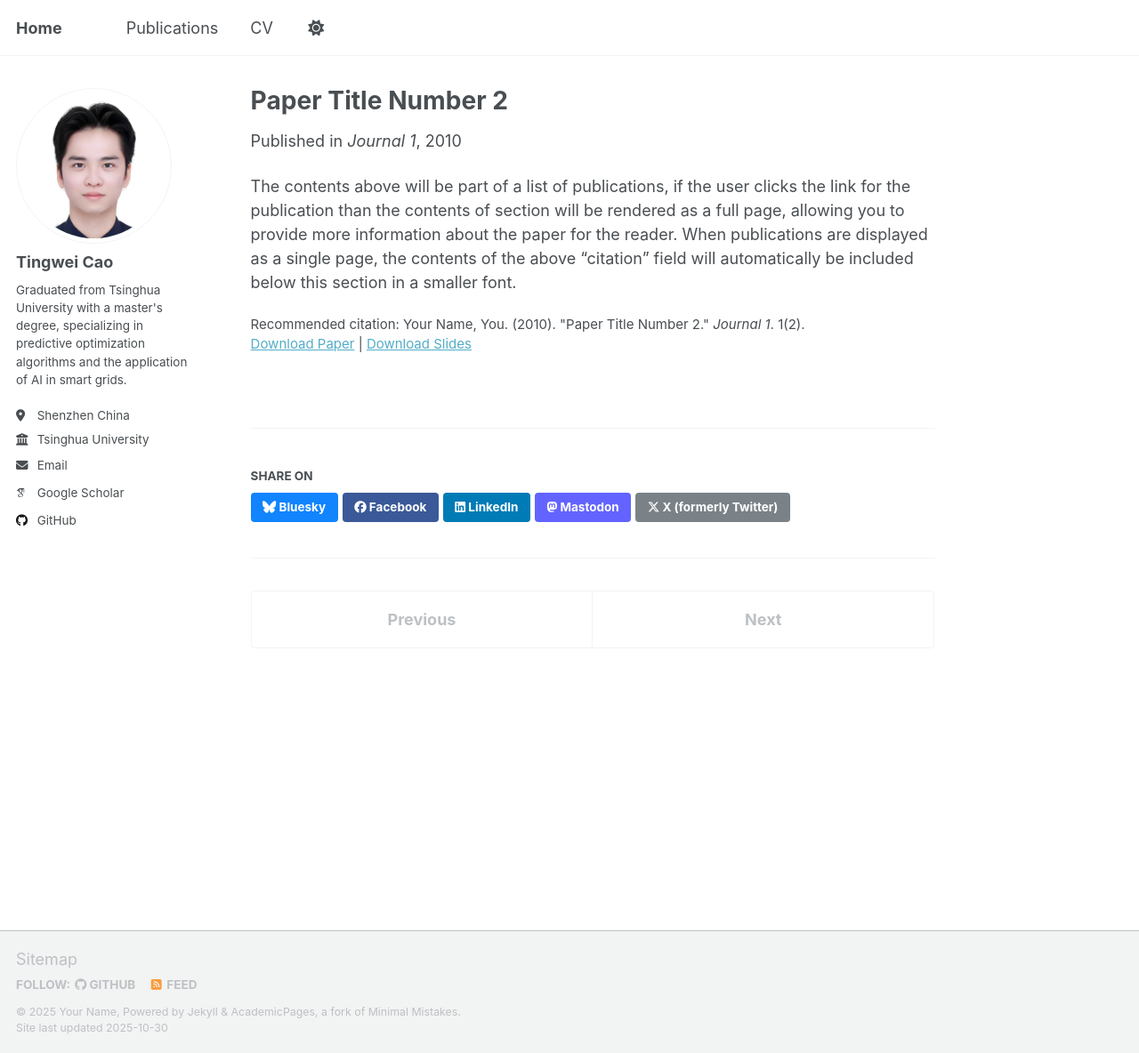
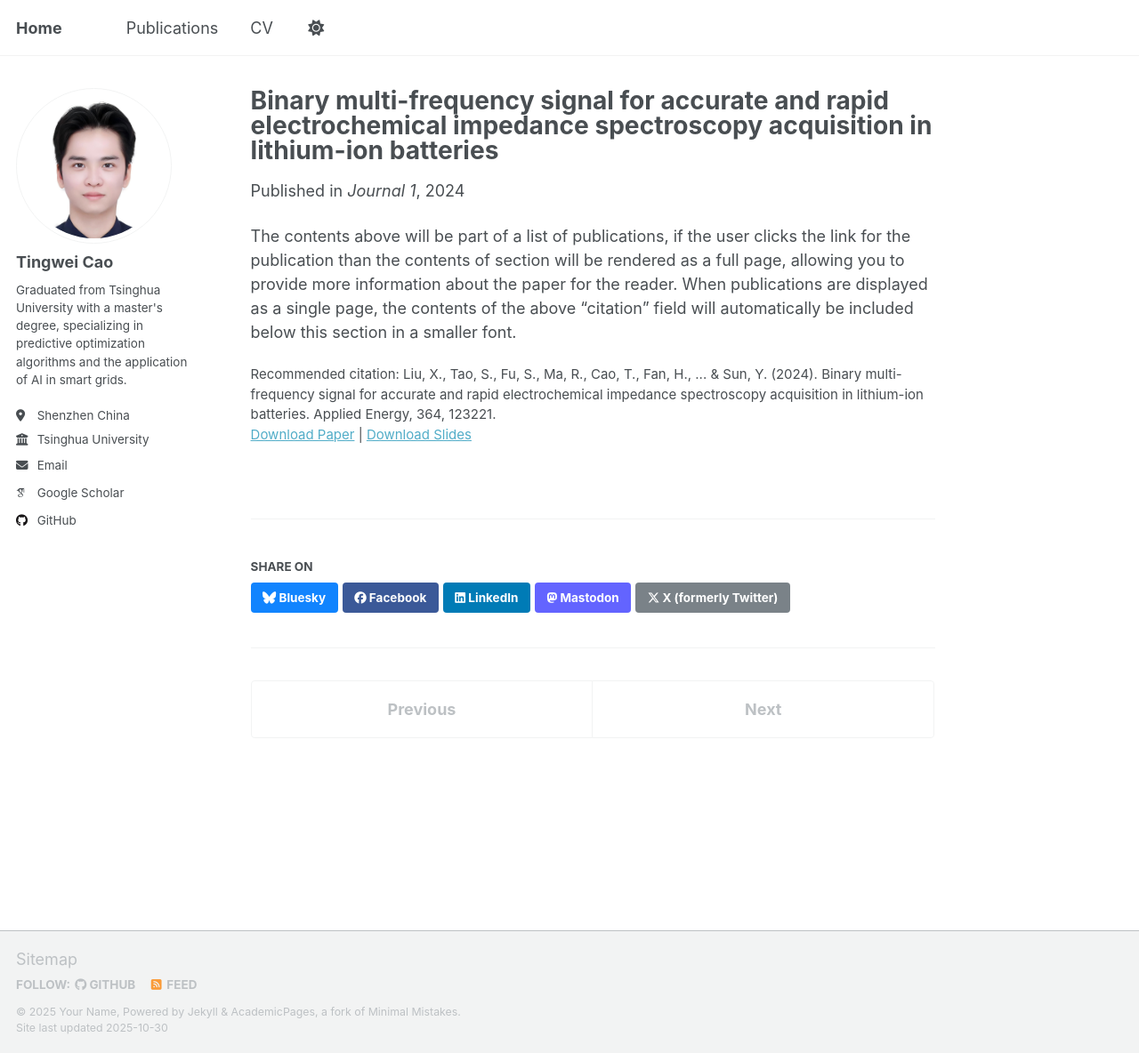
Before and after one commit to tingweicao/tingweicao.github.io, a Jekyll site: the page built from _publications/2010-10-01-paper-title-number-2.md, in a window 1280 px wide and 1184 px high. Shown: the whole window at 89% size. Built offline with Jekyll 4.4.1, drawn with Linux system fonts in a browser that asks for light colours; some web fonts are replaced; a script that is not in the unit is left out.

Commit message:
Update 2010-10-01-paper-title-number-2.md

```diff
--- a/_publications/2010-10-01-paper-title-number-2.md
+++ b/_publications/2010-10-01-paper-title-number-2.md
@@ -1,14 +1,14 @@
 ---
-title: "Paper Title Number 2"
+title: "Binary multi-frequency signal for accurate and rapid electrochemical impedance spectroscopy acquisition in lithium-ion batteries"
 collection: publications
 category: manuscripts
-permalink: /publication/2010-10-01-paper-title-number-2
+permalink: /publication/Binary multi-frequency signal for accurate and rapid electrochemical impedance spectroscopy acquisition in lithium-ion batteries
 excerpt: 'This paper is about the number 2. The number 3 is left for future work.'
-date: 2010-10-01
+date: 2024-06-15
 venue: 'Journal 1'
 slidesurl: 'https://academicpages.github.io/files/slides2.pdf'
 paperurl: 'https://academicpages.github.io/files/paper2.pdf'
-citation: 'Your Name, You. (2010). &quot;Paper Title Number 2.&quot; <i>Journal 1</i>. 1(2).'
+citation: 'Liu, X., Tao, S., Fu, S., Ma, R., Cao, T., Fan, H., ... & Sun, Y. (2024). Binary multi-frequency signal for accurate and rapid electrochemical impedance spectroscopy acquisition in lithium-ion batteries. Applied Energy, 364, 123221.'
 ---
 
 The contents above will be part of a list of publications, if the user clicks the link for the publication than the contents of section will be rendered as a full page, allowing you to provide more information about the paper for the reader. When publications are displayed as a single page, the contents of the above "citation" field will automatically be included below this section in a smaller font.
```
